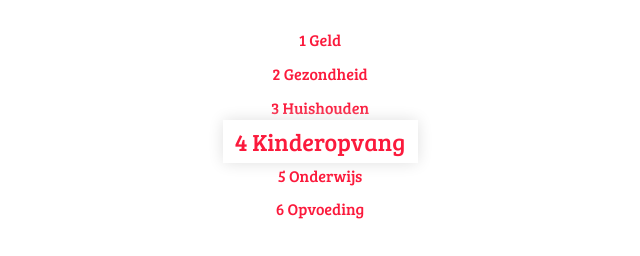
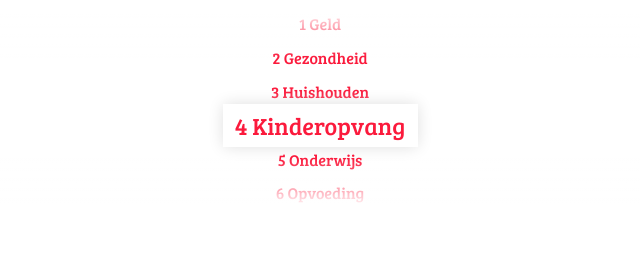
Before and after one commit to JanBurp/ScrollMenu, a plain HTML site: page index.html in a window 1280 px wide. Shown: the whole page, without its empty margins (340-980 px from the left). Drawn offline with Linux system fonts and the light colour scheme.

Commit message:
opacity styling

```diff
--- a/assets/scroll-menu.css
+++ b/assets/scroll-menu.css
@@ -1,12 +1,31 @@
 .jeg_mainmenu_wrap {
-    display: flex;
-    justify-content: center;
+    position: relative;
+    text-align: center;
 }
+
+.jeg_mainmenu_wrap > div.top,
+.jeg_mainmenu_wrap > div.bottom {
+    display: block;
+    position: absolute;
+    width: 100%;
+    height: 50px;
+    background-color: transparent;
+}
+.jeg_mainmenu_wrap > div.top {
+    top: 0;
+    background-image: linear-gradient(rgb(255,255,255),rgba(255,255,255,0));
+}
+.jeg_mainmenu_wrap > div.bottom {
+    bottom: 0;
+    background-image: linear-gradient(rgba(255,255,255,0),rgb(255,255,255));
+}
+
 
 ul.jeg_main_menu {
     width: 500px;
     height: 200px;
     position: relative;
+    margin: auto;
     overflow: auto;
     -webkit-overflow-scrolling: touch;
     scrollbar-width: none; /* Hide scrollbar in FF */
--- a/assets/scroll-menu.js
+++ b/assets/scroll-menu.js
@@ -1,15 +1,29 @@
 class ScrollMenu {
 
     constructor(el) {
-        this.DOM = {el: el};
+        this.DOM = {wrapper: el};
+        this.DOM.el = this.DOM.wrapper.querySelector('ul');
         this.DOM.menuItems = [...this.DOM.el.querySelectorAll('.menu-item')];
-        this.DOM.menuItems.forEach( (item, index) => item.classList.add('item-'+(index+1)) );
 
+        this.prepareDOM();
         this.cloneItems();
         this.initScroll();
         this.initEvents();
 
         this.render();
+    }
+
+    prepareDOM() {
+        // transparent blocks on top and bottom
+        var top = document.createElement("div");
+        top.classList.add('top');
+        this.DOM.wrapper.appendChild(top);
+        var bottom = document.createElement("div");
+        bottom.classList.add('bottom');
+        this.DOM.wrapper.appendChild(bottom);
+
+        // items a unique class
+        this.DOM.menuItems.forEach( (item, index) => item.classList.add('item-'+(index+1)) );
     }
 
     initEvents() {
--- a/assets/site.js
+++ b/assets/site.js
@@ -1 +1 @@
-const menu = new ScrollMenu(document.querySelector('.jeg_main_menu'));
+const menu = new ScrollMenu(document.querySelector('.jeg_mainmenu_wrap'));
```
